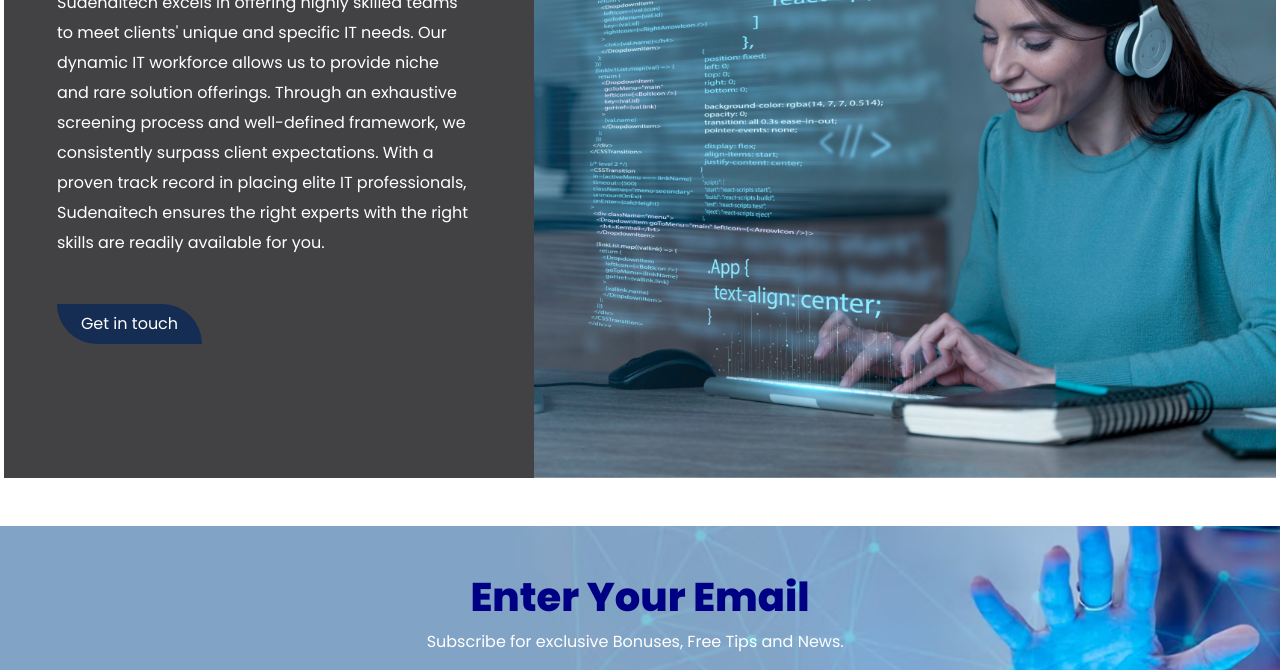
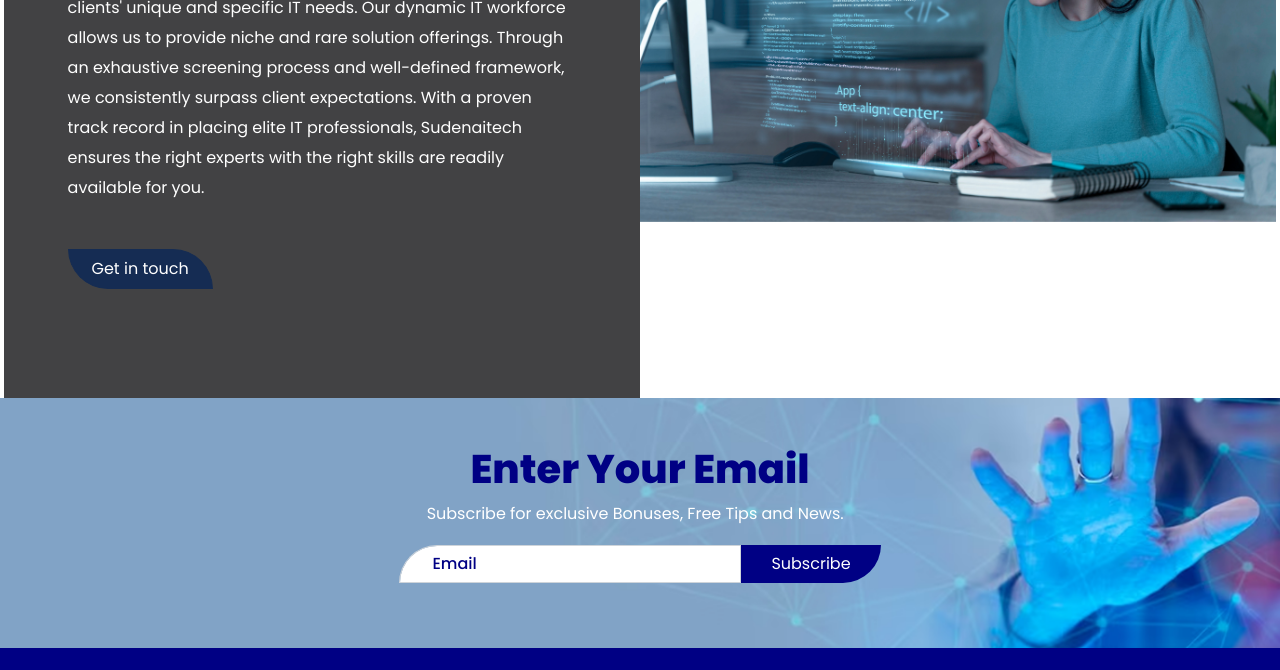
Before and after one commit to ganesh-tammina/SudenaItechNEw, a plain HTML site: page It.html in a window 1280 px wide. Shown: the part 302-972 px from the top of the page. Drawn offline with nearby package versions, Linux system fonts and the light colour scheme.

Commit message:
aligned height

```diff
--- a/It.html
+++ b/It.html
@@ -127,8 +127,8 @@
             <div class="container-fluid">
                 <div class="container-max-2">
                     <div class="col-md-12">
-                        <div class="row h-450">
-                            <div class="banner-content-two col-md-5 grid-align">
+                        <div class="row h-450 h-600">
+                            <div class="banner-content-two col-md-6 grid-align">
                                 <div class="" style="width: 80%;">
                                     <h1 class="text-left text-white">IT</h1>
                                      <p style="color: white;">Sudenaitech excels in offering highly skilled teams to meet clients' unique and specific IT needs.
@@ -142,7 +142,7 @@
                             </div>
 
                             <!-- <div class="col-md-7 banner-img-2 grid-align"> -->
-                                    <div class="col-md-7 inner-img grid-align">
+                                    <div class="col-md-6 inner-img grid-align">
                                         <img id="firstimg" src="assets/images/programming-background-with-person-working-with-codes-computer.jpg" alt="Images">
                                 </div>
                             <!-- </div> -->
@@ -152,7 +152,7 @@
             </div>
         </div>
         <section>
-            <div class="container-fluid mt-5 email-bg">
+            <div class="container-fluid  email-bg">
                 <h3 class="text-center common-heading mb-0">Enter Your Email</h3>
                 <p class="text-center text-white">Subscribe for exclusive Bonuses, Free Tips and News.</p>
                 <div class="d-flex justify-content-center mb-4">
--- a/css/base/styles.scss
+++ b/css/base/styles.scss
@@ -2923,10 +2923,10 @@ button{
     img{
         // animation: movebounce-down 5s infinite ease-in-out;
         width: 100%;
-        object-fit:cover;
-        @include medium-device(min-width){
-          height: calc(100vh - 15vh);
-        }
+        // object-fit:cover;
+        // @include medium-device(min-width){
+        //   height: calc(100vh - 15vh);
+        // }
     }
   }
   .grid-align{
@@ -3071,3 +3071,7 @@ width: 100%;
     }
 
 }
+
+.h-600{
+  height: 600px;
+}
```
Also changed, not shown: automotive.html (+4 -4 lines), banking.html (+4 -4 lines), bigdata.html (+4 -4 lines), blogs.html (+1 -1 lines), cybersecurity.html (+4 -4 lines), energy.html (+4 -4 lines), engineering.html (+4 -4 lines), government.html (+4 -4 lines), healthcare.html (+4 -4 lines), insurance.html (+4 -4 lines), pharma.html (+4 -4 lines), telecom.html (+2 -2 lines), css/base/styles.css, 1 other file.
